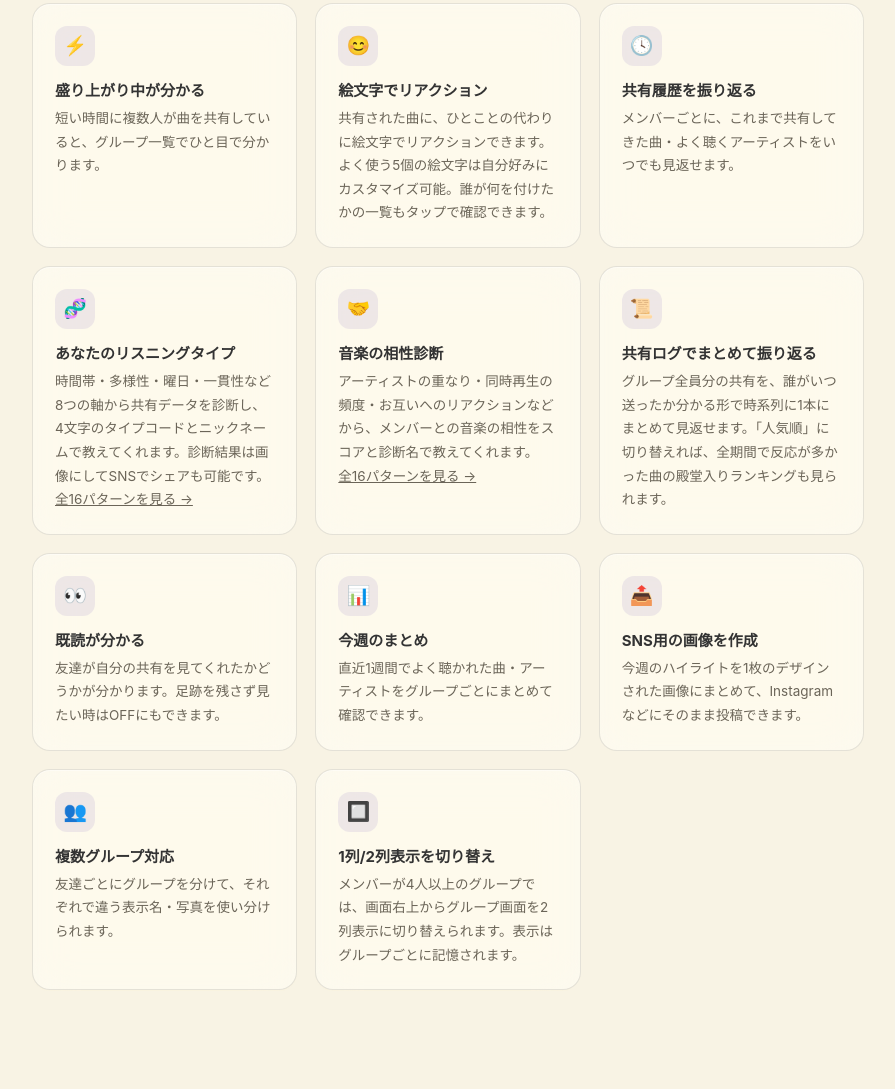
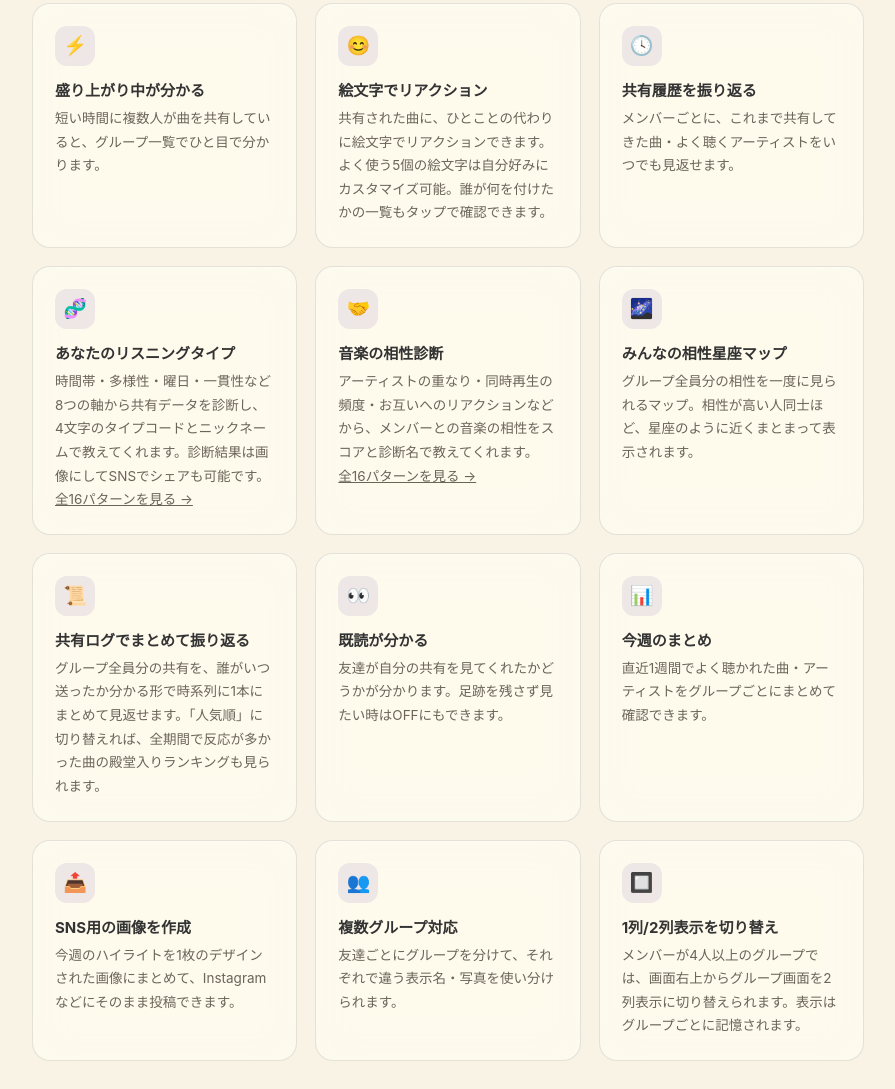
Before and after one commit to ma-inaba/ma-inaba.github.io, a plain HTML site: page apps/wavelength.html in a window 1280 px wide. Shown: the part 924-2013 px from the top of the page, without its empty margins (192-1087 px from the left). Drawn offline with Linux system fonts and the light colour scheme; a web font is replaced by a local one.

Commit message:
「できること」に「みんなの相性星座マップ」を追加
アプリに新機能を追加したがサイト側の紹介ページに載っていなかったため追加。

Co-Authored-By: Claude Sonnet 5 <noreply@anthropic.com>
Claude-Session: https://claude.ai/code/session_01TCTdzKq4nNTFztq8EkxKNQ

```diff
--- a/apps/wavelength.html
+++ b/apps/wavelength.html
@@ -95,6 +95,11 @@
                 <p>アーティストの重なり・同時再生の頻度・お互いへのリアクションなどから、メンバーとの音楽の相性をスコアと診断名で教えてくれます。<br /><a href="wavelength-compatibility-types.html">全16パターンを見る →</a></p>
             </div>
             <div class="feature-card">
+                <div class="icon">🌌</div>
+                <h3>みんなの相性星座マップ</h3>
+                <p>グループ全員分の相性を一度に見られるマップ。相性が高い人同士ほど、星座のように近くまとまって表示されます。</p>
+            </div>
+            <div class="feature-card">
                 <div class="icon">📜</div>
                 <h3>共有ログでまとめて振り返る</h3>
                 <p>グループ全員分の共有を、誰がいつ送ったか分かる形で時系列に1本にまとめて見返せます。「人気順」に切り替えれば、全期間で反応が多かった曲の殿堂入りランキングも見られます。</p>
```
